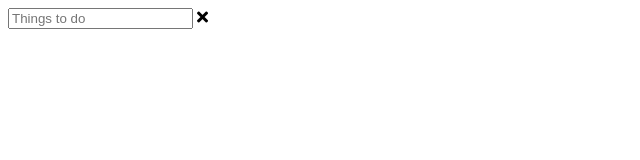
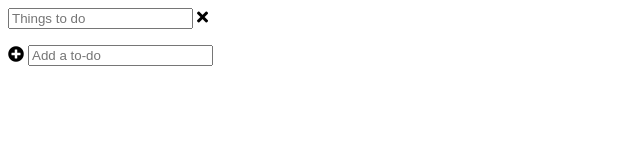
Before and after one commit to xcriminal1/Simple_TodoList, a plain HTML site: page index.html in a window 1280 px wide. Shown: the whole page, without its empty margins (0-640 px from the left). Drawn offline with Linux system fonts and the light colour scheme.

Commit message:
chore: Add to-do list functionality to index.html

```diff
--- a/index.html
+++ b/index.html
@@ -18,6 +18,15 @@
         </div>
     </header>
 
+    <div id="content">
+        <ul id="list"></ul>
+        <div id="add">
+            <i class="fas fa-plus-circle"></i>
+            <input type="text" id="input" placeholder="Add a to-do">
+        </div>
+    </div>
+
+    <script src="script.js"></script>
 </body>
 
 </html>
```
